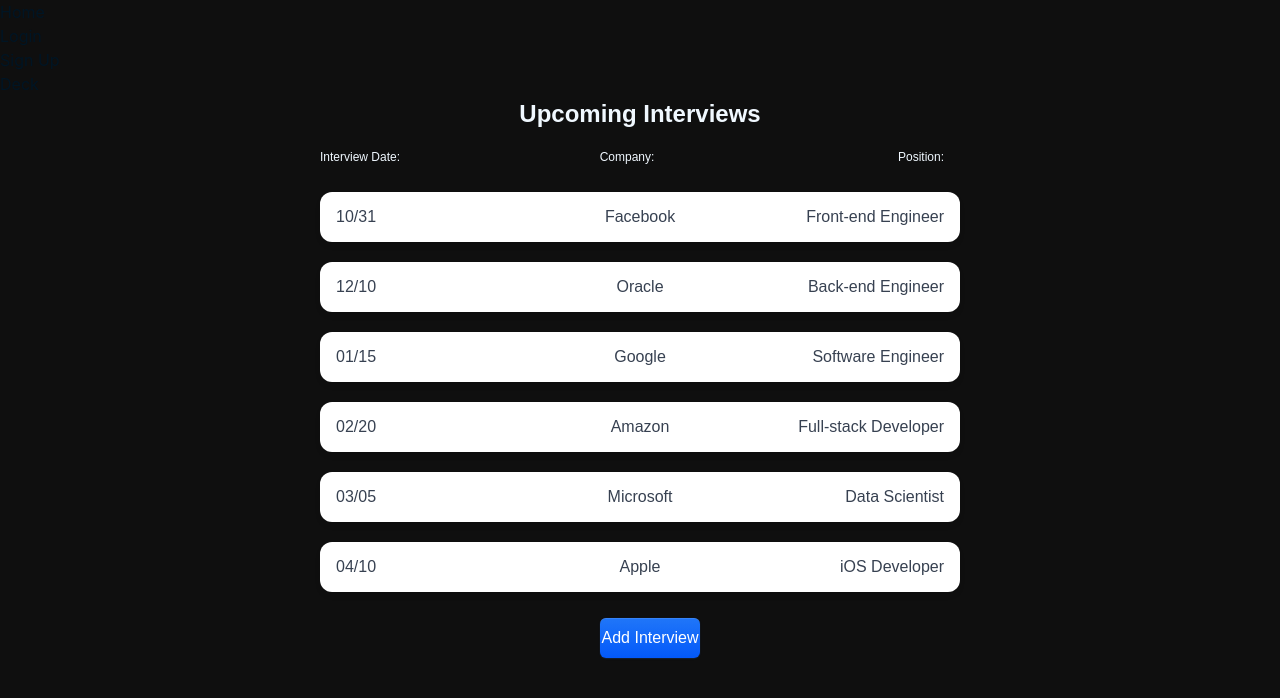
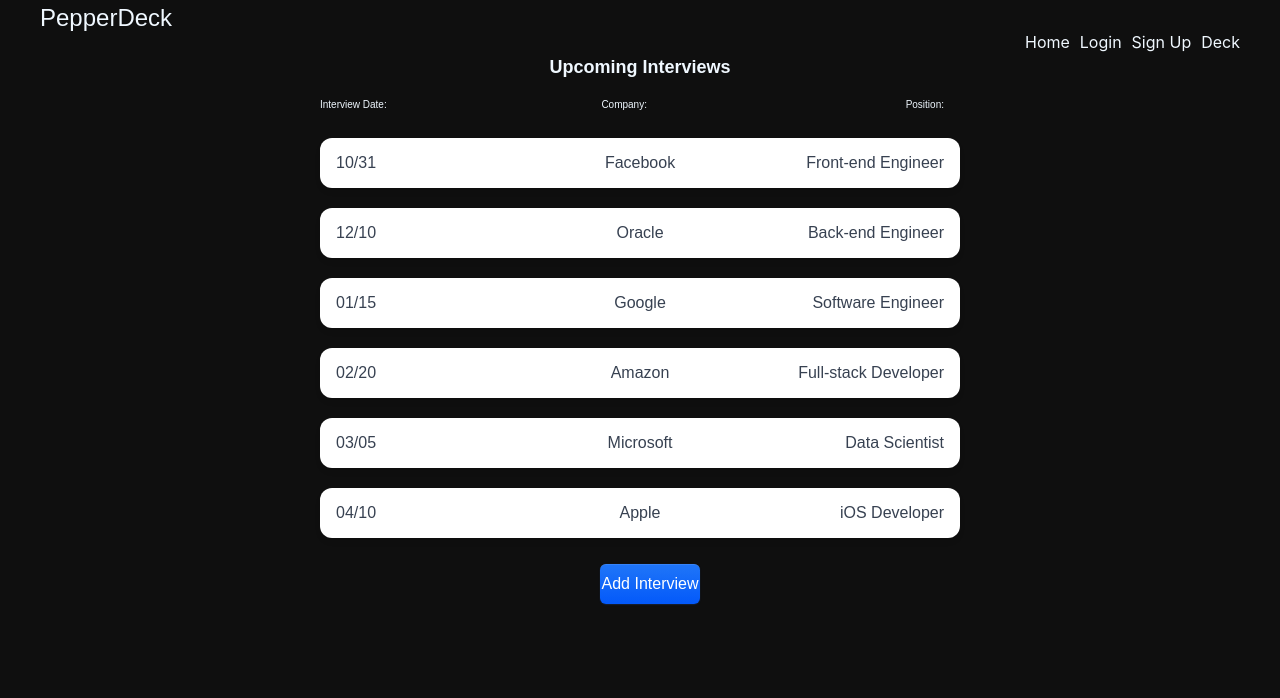
Before and after one commit to Views-LLC-2/pepper-deck, a React app: page / in a window 1280 px wide. Shown: the top 698 px of the page. Built offline with nearby package versions, Linux system fonts and the light colour scheme.

Commit message:
added nav

```diff
--- a/src/App.css
+++ b/src/App.css
@@ -4,4 +4,27 @@
 
 @import "tailwindcss/utilities";
 
-@import url('https://fonts.googleapis.com/css2?family=Chakra+Petch:wght@400;600;700&family=Roboto+Mono:ital,wght@0,100;0,300;0,400;0,600;1,100;1,300;1,600&family=Roboto:wght@100&display=swap');
+@import url('https://fonts.googleapis.com/css2?family=Chakra+Petch:wght@400;600;700&family=Merriweather&family=Roboto+Mono:ital,wght@0,100;0,300;0,400;0,600;1,100;1,300;1,600&family=Roboto:wght@100&display=swap');
+.navBar {
+  display: flex;
+  justify-content: space-between;
+}
+
+.logoTitle {
+  color: aliceblue;
+  margin-left: 40px;
+  font-size: 24px;
+  font-family: 'Merriweather', sans-serif;
+}
+
+.rightNav {
+  margin-top: 30px;
+  margin-right: 30px;
+
+}
+
+.linkItem {
+  margin-right: 10px;
+  text-decoration: none;
+  color: aliceblue;
+}
--- a/src/App.jsx
+++ b/src/App.jsx
@@ -10,21 +10,18 @@
 const App = () => {
   return (
     <>
-      <nav>
-        <ul>
-          <li>
-            <Link to='/'>Home</Link>
-          </li>
-          <li>
-            <Link to='/login'>Login</Link>
-          </li>
-          <li>
-            <Link to='/signup'>Sign Up</Link>
-          </li>
-          <li>
-            <Link to='/deck'>Deck</Link>
-          </li>
-        </ul>
+      <nav className='navBar'>
+
+         <div className='logoTitle'>
+            <h1>PepperDeck</h1>
+         </div>
+         <div className='rightNav'>
+            <Link className='linkItem' to='/'>Home</Link>
+            <Link className='linkItem' to='/login'>Login</Link>
+            <Link className='linkItem' to='/signup'>Sign Up</Link>
+            <Link className='linkItem' to='/deck'>Deck</Link>
+         </div>
+
       </nav>
       <Routes>
         <Route path='/' element={<Home />}/>
--- a/src/client/pages/Home.css
+++ b/src/client/pages/Home.css
@@ -14,7 +14,7 @@
   align-items: flex-start;
   color: aliceblue;
   margin-bottom: 16px;
-  font-size: 12px;
+  font-size: 10px;
 
 }
 .catHeader {
@@ -27,7 +27,7 @@
   color: aliceblue;
   font-weight: bold;
   margin-bottom: 16px;
-  font-size: 24px;
+  font-size: 18px;
 }
 .addIntBtnContainer {
   margin-top: 16px;
```
